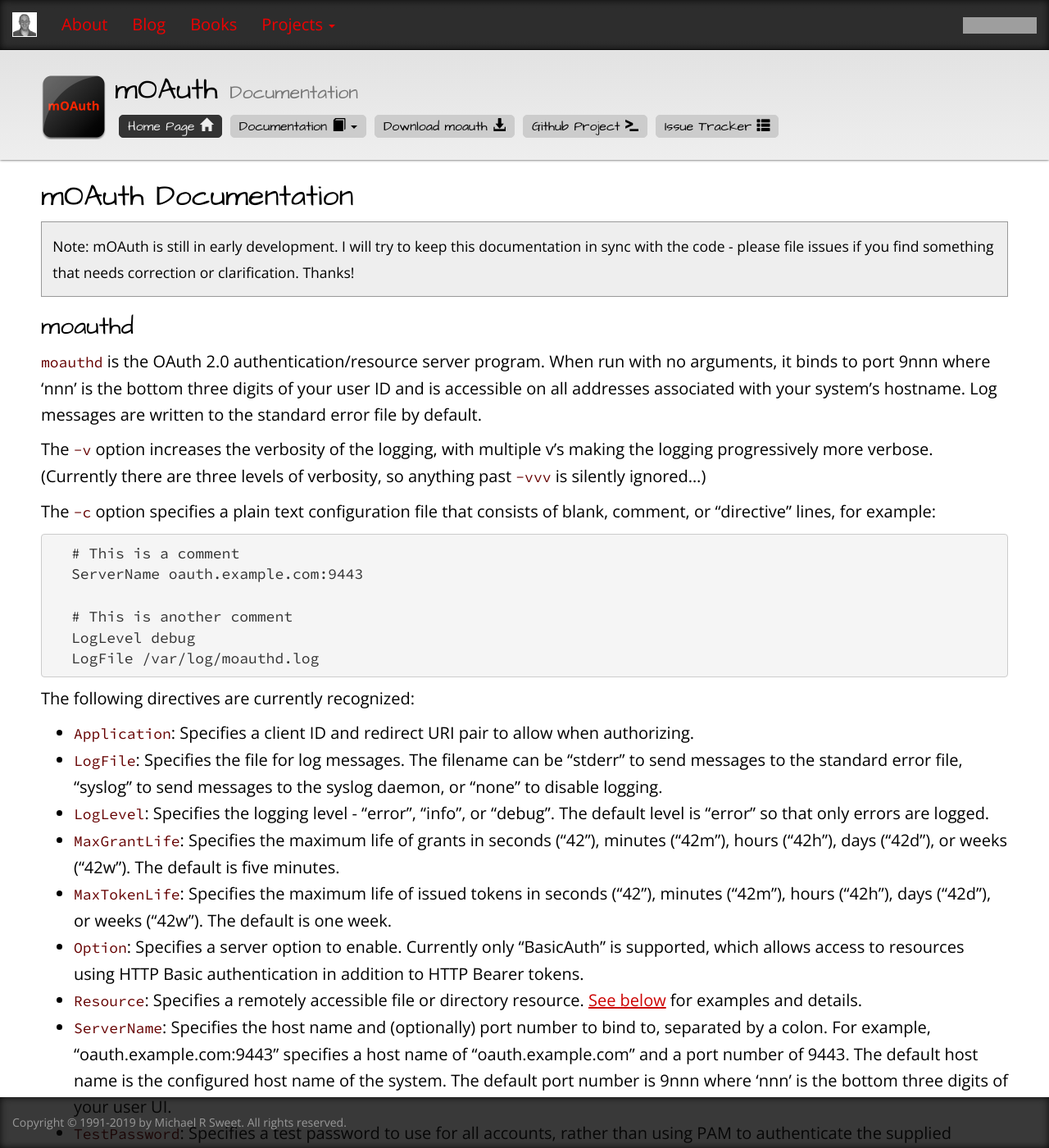
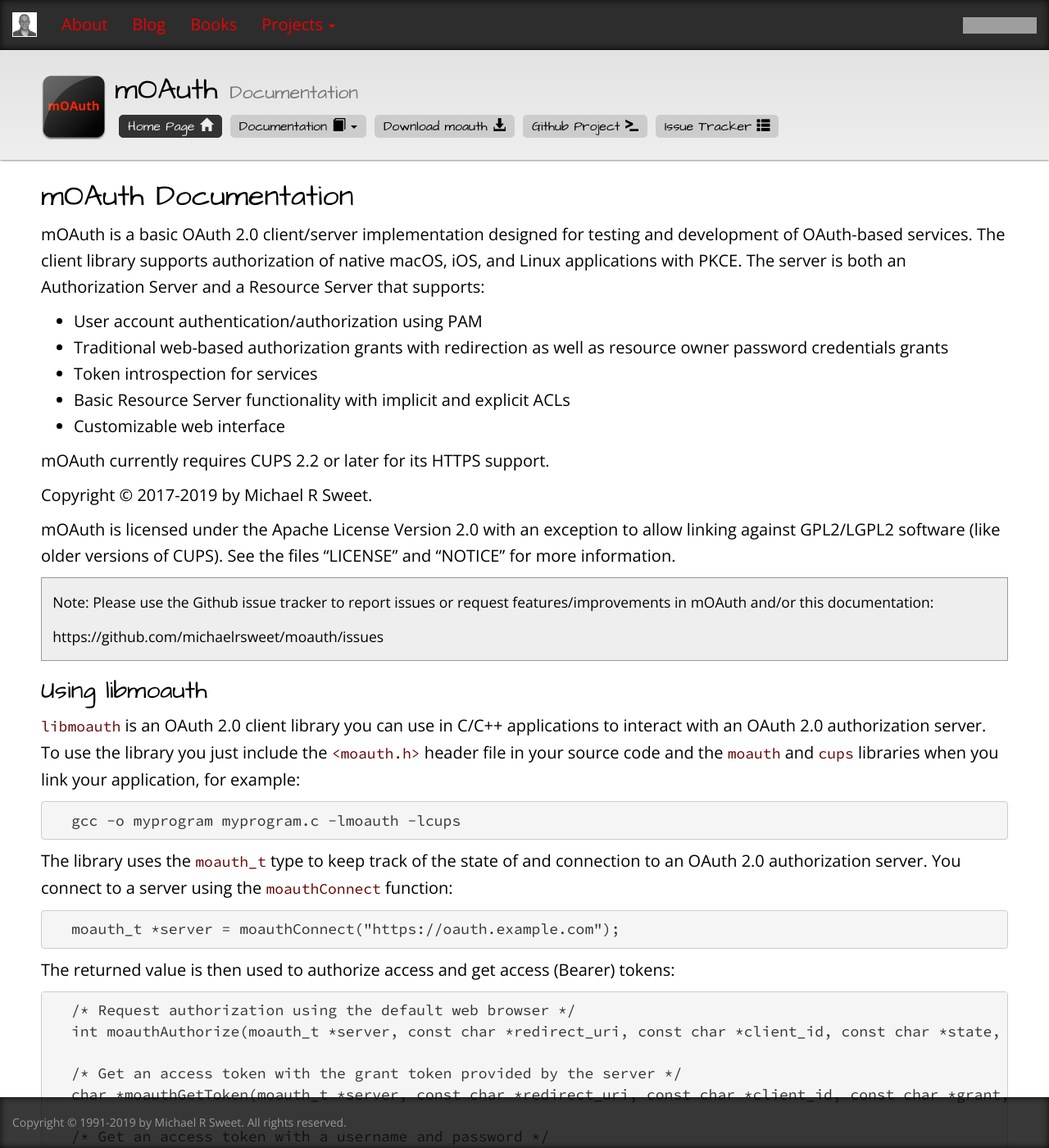
Before and after one commit to michaelrsweet/michaelrsweet.github.com, a Jekyll site: the page built from moauth/moauth.md, in a window 1280 px wide and 1400 px high. Shown: the whole window at 82% size. Built offline with Jekyll 4.4.1, drawn with Linux system fonts in a browser that asks for light colours; some of the changed text lies outside the part shown; grey boxes are pictures that could not be loaded.

Commit message:
mOAuth 1.1 release.

````diff
--- a/moauth/moauth.md
+++ b/moauth/moauth.md
@@ -14,14 +14,78 @@ layout: project
 mOAuth Documentation
 ====================
 
-> Note: mOAuth is still in early development.  I will try to keep this
-> documentation in sync with the code - please file issues if you find
-> something that needs correction or clarification.  Thanks!
+mOAuth is a basic OAuth 2.0 client/server implementation designed for testing
+and development of OAuth-based services.  The client library supports
+authorization of native macOS, iOS, and Linux applications with PKCE.  The
+server is both an Authorization Server and a Resource Server that supports:
 
-moauthd
--------
+- User account authentication/authorization using PAM
+- Traditional web-based authorization grants with redirection as well as
+  resource owner password credentials grants
+- Token introspection for services
+- Basic Resource Server functionality with implicit and explicit ACLs
+- Customizable web interface
 
-`moauthd` is the OAuth 2.0 authentication/resource server program.  When run
+mOAuth currently requires CUPS 2.2 or later for its HTTPS support.
+
+Copyright © 2017-2019 by Michael R Sweet.
+
+mOAuth is licensed under the Apache License Version 2.0 with an exception to
+allow linking against GPL2/LGPL2 software (like older versions of CUPS).  See
+the files "LICENSE" and "NOTICE" for more information.
+
+> Note: Please use the Github issue tracker to report issues or request
+> features/improvements in mOAuth and/or this documentation:
+>
+> https://github.com/michaelrsweet/moauth/issues
+
+
+Using libmoauth
+---------------
+
+`libmoauth` is an OAuth 2.0 client library you can use in C/C++ applications to
+interact with an OAuth 2.0 authorization server.  To use the library you just
+include the `<moauth.h>` header file in your source code and the `moauth` and
+`cups` libraries when you link your application, for example:
+
+    gcc -o myprogram myprogram.c -lmoauth -lcups
+
+The library uses the `moauth_t` type to keep track of the state of and
+connection to an OAuth 2.0 authorization server.  You connect to a server using
+the `moauthConnect` function:
+
+    moauth_t *server = moauthConnect("https://oauth.example.com");
+
+The returned value is then used to authorize access and get access (Bearer)
+tokens:
+
+    /* Request authorization using the default web browser */
+    int moauthAuthorize(moauth_t *server, const char *redirect_uri, const char *client_id, const char *state, const char *code_verifier, const char *scope);
+
+    /* Get an access token with the grant token provided by the server */
+    char *moauthGetToken(moauth_t *server, const char *redirect_uri, const char *client_id, const char *grant, const char *code_verifier, char *token, size_t tokensize, char *refresh, size_t refreshsize, time_t *expires);
+
+    /* Get an access token with a username and password */
+    char *moauthPasswordToken(moauth_t *server, const char *username, const char *password, const char *scope, char *token, size_t tokensize, char *refresh, size_t refreshsize, time_t *expires);
+
+    /* Get an access token with the refresh token provided by the server */
+    char *moauthRefreshToken(moauth_t *server, const char *refresh, char *token, size_t tokensize, char *new_refresh, size_t new_refreshsize, time_t *expires);
+
+When errors occur, the `moauthErrorString` function can be used to get a
+human-readable error message, for example:
+
+    printf("Request failed: %s\n", moauthErrorString(server));
+
+Finally, when you are done using the authorization server you can close the
+connection and free any memory used with `moauthClose`:
+
+    moauthClose(server);
+
+
+Using moauthd
+-------------
+
+`moauthd` is the OAuth 2.0 authorization and resource server program.  When run
 with no arguments, it binds to port 9nnn where 'nnn' is the bottom three digits
 of your user ID and is accessible on all addresses associated with your system's
 hostname.  Log messages are written to the standard error file by default.
@@ -42,10 +106,17 @@ LogLevel debug
 LogFile /var/log/moauthd.log
 ```
 
+If no configuration file is specified, `moauthd` will look for a "moauthd.conf"
+file in "/etc" or "/usr/local/etc".
+
 The following directives are currently recognized:
 
 - `Application`: Specifies a client ID and redirect URI pair to allow when
   authorizing.
+- `AuthService`: Specifies a PAM authorization service to use.  The default is
+  "login".
+- `IntrospectGroup`: Specifies the group used for authenticating access to the
+  token introspection endpoint.  The default is no group/authentication.
 - `LogFile`: Specifies the file for log messages.  The filename can be "stderr"
   to send messages to the standard error file, "syslog" to send messages to the
   syslog daemon, or "none" to disable logging.
@@ -60,13 +131,16 @@ The following directives are currently recognized:
 - `Option`: Specifies a server option to enable.  Currently only "BasicAuth" is
   supported, which allows access to resources using HTTP Basic authentication
   in addition to HTTP Bearer tokens.
+- `RegisterGroup`: Specifies the group used for authenticating access to the
+  dynamic client registration endpoint.  The default is no group/
+  authentication.
 - `Resource`: Specifies a remotely accessible file or directory resource.  [See
   below](#resources) for examples and details.
 - `ServerName`: Specifies the host name and (optionally) port number to bind to,
   separated by a colon.  For example, "oauth.example.com:9443" specifies a host
   name of "oauth.example.com" and a port number of 9443.  The default host name
   is the configured host name of the system.  The default port number is 9nnn
-  where 'nnn' is the bottom three digits of your user UI.
+  where 'nnn' is the bottom three digits of your user ID.
 - `TestPassword`: Specifies a test password to use for all accounts, rather than
   using PAM to authenticate the supplied username and password.
 
````
Also changed, not shown: _posts/2019-01-19-moauth-1.1.md (added, +28 -0 lines), moauth/index.md (+33 -7 lines).
